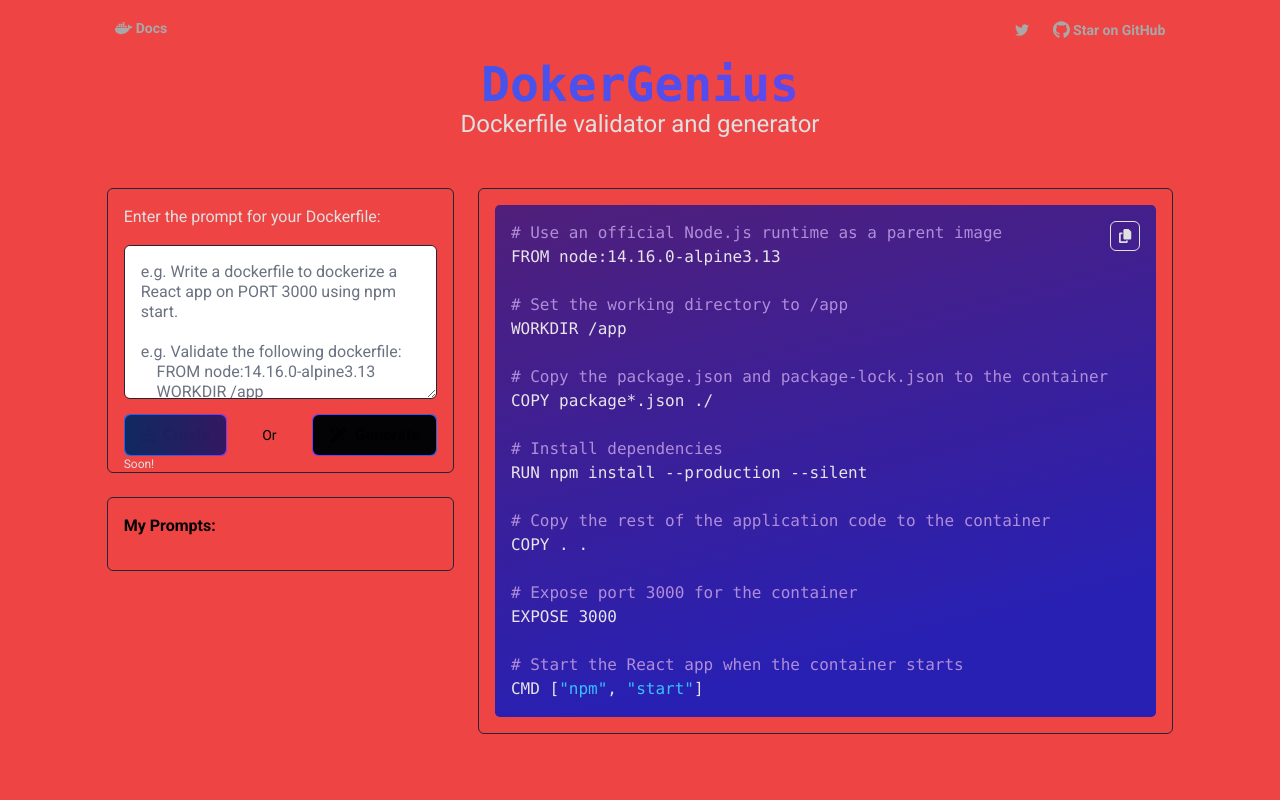
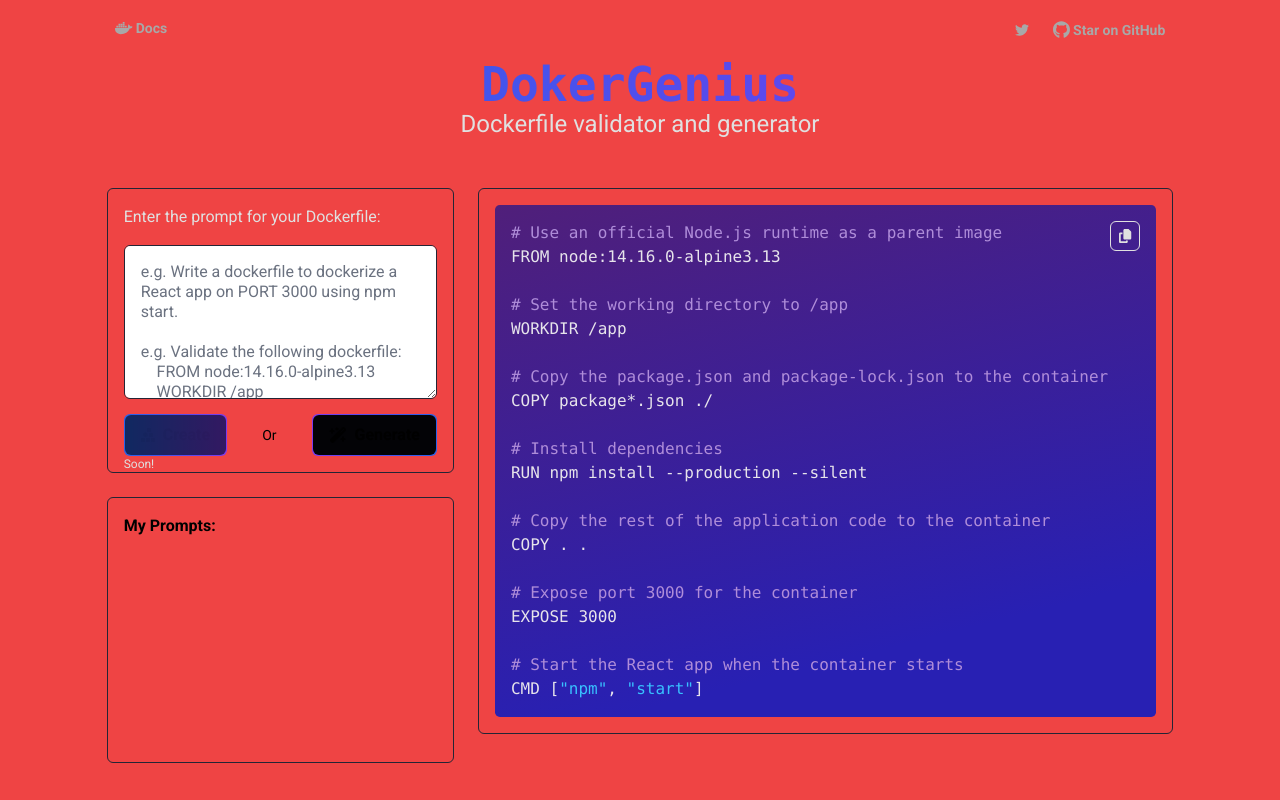
Before and after one commit to ljaviertovar/doker-genius, a Next.js app: page / in a window 1280 px wide. Built offline with nearby package versions, Linux system fonts and the light colour scheme.

Commit message:
update History

```diff
--- a/src/components/HistoryList.tsx
+++ b/src/components/HistoryList.tsx
@@ -1,15 +1,23 @@
+import { useEffect, useState } from "react"
 import { useGenerateStore } from "../store/useGenerateStore"
 interface Props {
 	setPrompt: (value: string) => void
 }
 
 export default function HistoryList({ setPrompt }: Props) {
+	const [localPrompts, setLocalPrompts] = useState<string[]>([])
+
 	const prompts = useGenerateStore(state => state.prompts)
+
+	useEffect(() => {
+		setLocalPrompts(prompts)
+	}, [prompts])
 
 	return (
 		<div className='p-4 rounded-md  dark:bg-custom-dark-900 border border-custom-dark-800 h-fit'>
 			<h3 className='font-semibold dark:text-custom-dark-50 mb-4'>My Prompts:</h3>
-			{prompts.map(p => (
+			<div className='h-48 overflow-auto'>
+				{localPrompts.map(p => (
 					<div
 						key={p}
 						className='text-md border border-custom-dark-800 appearance-none rounded-md w-full p-4 bg-custom-gray-bg dark:bg-custom-dark-950 text-gray-700 dark:text-custom-dark-150 dark:hover:text-custom-dark-50 leading-tight mb-2 mt-2 dark:hover:border-white hover:cursor-pointer'
@@ -19,5 +27,6 @@
 					</div>
 				))}
 			</div>
+		</div>
 	)
 }
```
Lines whose indentation alone changed are shown as unchanged.
